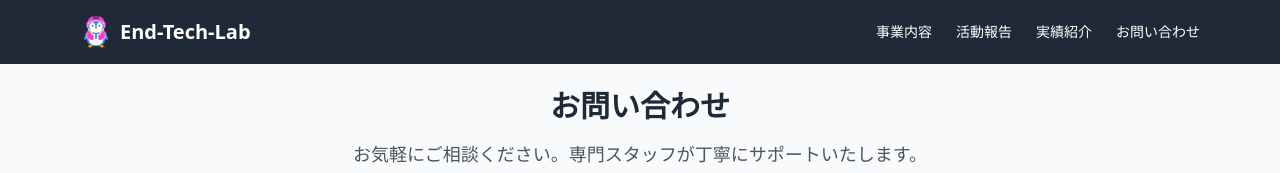
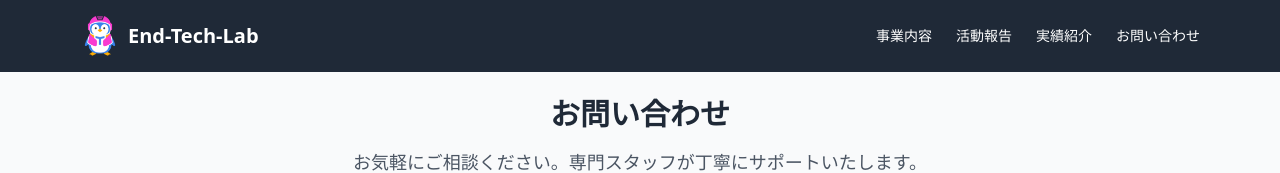
Before and after one commit to endtechlab/end-tech-lab, a Next.js app: page /contact in a window 1280 px wide. Shown: the top 173 px of the page. Built offline with nearby package versions, Linux system fonts and the light colour scheme.

Commit message:
アイコン画像の表示サイズ微修正

```diff
--- a/components/Header.tsx
+++ b/components/Header.tsx
@@ -16,8 +16,8 @@ const Header = () => {
               <Image
                 src="/logo.svg"
                 alt="End Tech Lab"
-                width={32}
-                height={32}
+                width={40}
+                height={40}
                 className="flex-shrink-0"
                 priority
               />
```
